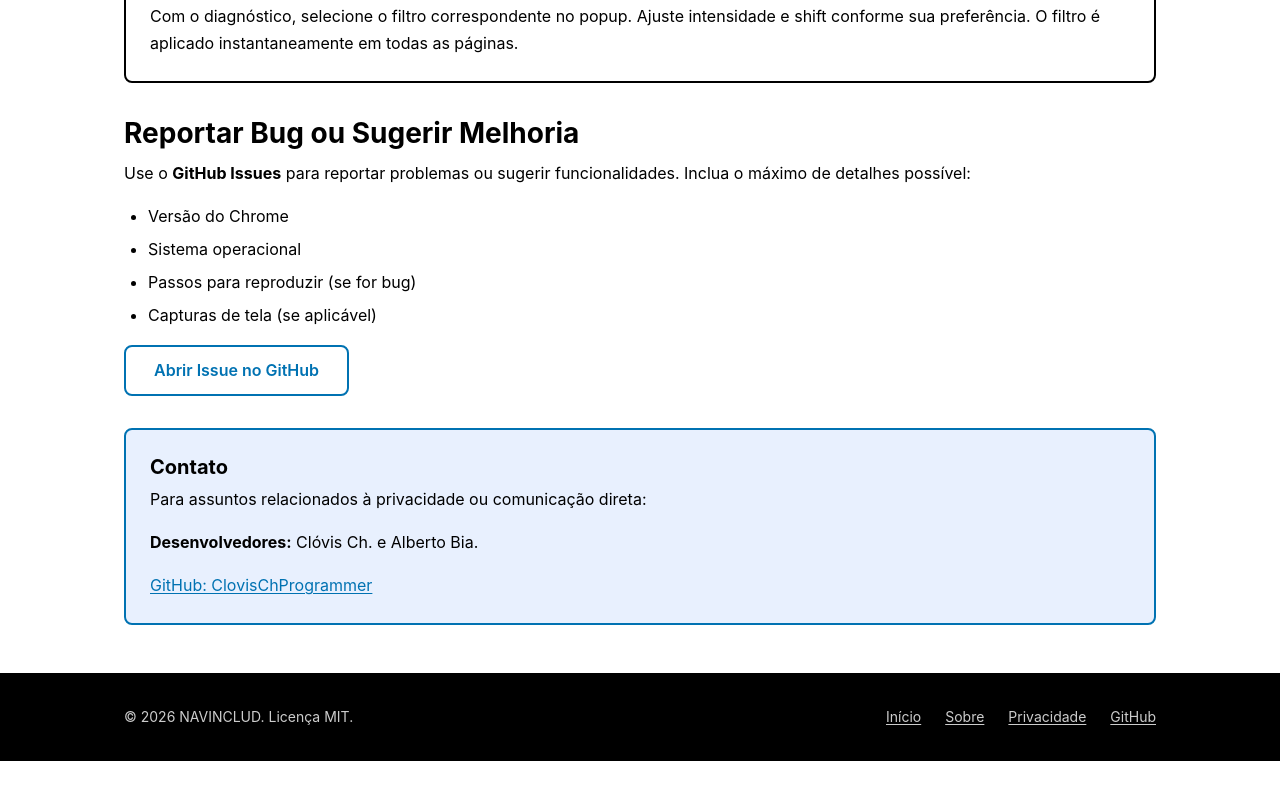
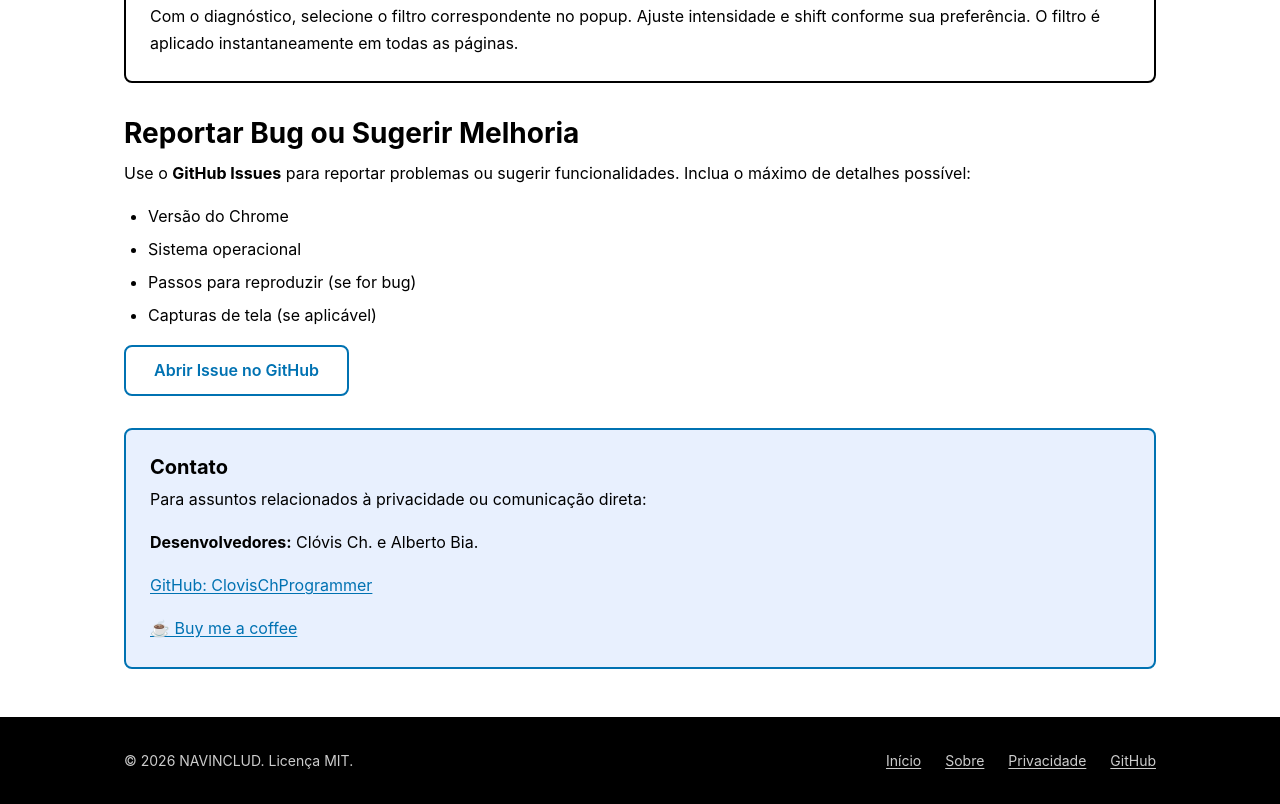
Before and after one commit to ClovisChProgrammer/NAVINCLUD1.5, a plain HTML site: page pt/support.html in a window 1280 px wide. Shown: the part 1626-2430 px from the top of the page. Before the commit the page ends 2387 px from the top, so only its background shows below. Drawn offline with Linux system fonts and the light colour scheme.

Commit message:
adiciona Buy me a coffee nas paginas de suporte EN e PT

```diff
--- a/pt/support.html
+++ b/pt/support.html
@@ -129,6 +129,7 @@
       <p>Para assuntos relacionados à privacidade ou comunicação direta:</p>
       <p><strong>Desenvolvedores:</strong> Clóvis Ch. e Alberto Bia.</p>
       <p><a href="https://github.com/ClovisChProgrammer" target="_blank" rel="noopener">GitHub: ClovisChProgrammer</a></p>
+      <p><a href="https://www.buymeacoffee.com/clovisch" target="_blank" rel="noopener">☕ Buy me a coffee</a></p>
     </section>
   </main>
 
```
Also changed, not shown: support.html (+1 -0 lines).
